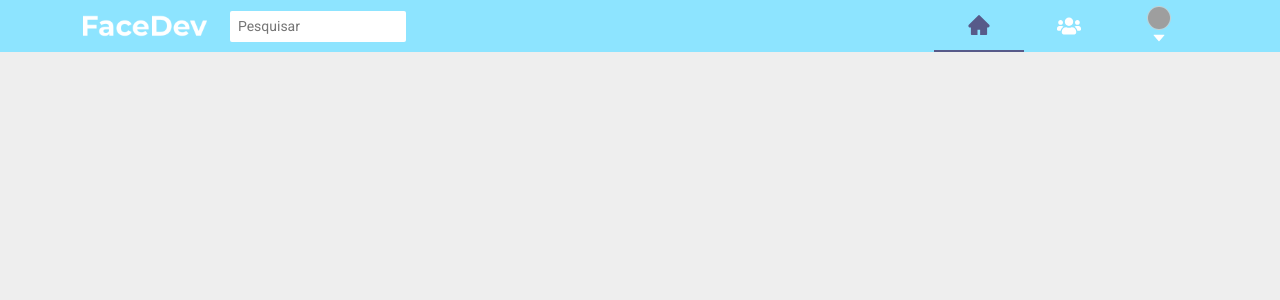
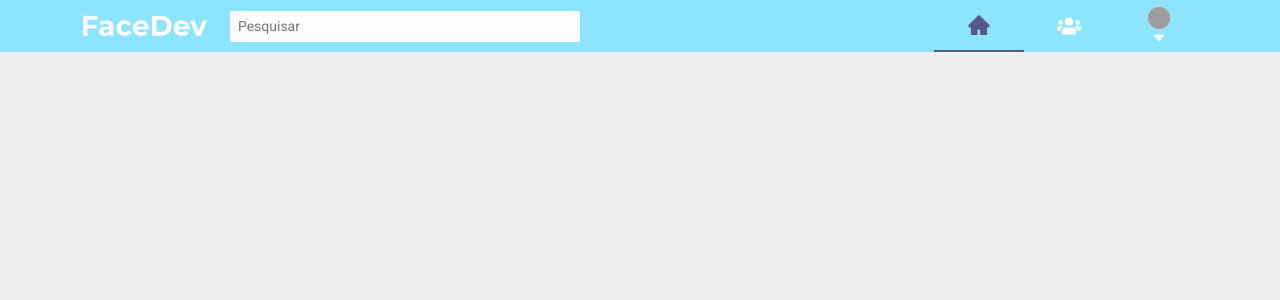
Before and after one commit to PauloGui/facedev, a React (Create React App) app: page / in a window 1280 px wide. Shown: the top 300 px of the page. Built offline with nearby package versions, Linux system fonts and the light colour scheme; grey boxes are pictures that could not be loaded.

Commit message:
Separa e estilizado o componente SearchInput

```diff
--- a/src/components/Header/index.jsx
+++ b/src/components/Header/index.jsx
@@ -1,11 +1,10 @@
 import React, {useState} from 'react'
-
+import InputSearch from '../InputSearch'
 import {
   Container,
   Wrapper,
   Left,
   LogoImg,
-  InputSearch,
   Right,
   Button,
   HomeIcon,
@@ -28,7 +27,7 @@ function Header() {
       <Wrapper>
         <Left>
           <LogoImg src={Logo} />
-          <InputSearch placeholder='Pesquisar' />
+          <InputSearch />
         </Left>
         <Right>
           <Button className='active'>
--- a/src/components/Header/styles.js
+++ b/src/components/Header/styles.js
@@ -28,26 +28,11 @@ export const  Wrapper = styled.div`
 export const  Left = styled.div`
   display: flex;
   align-items: center;
+
 `
 
 export const  LogoImg = styled.img`
   height: 40px;
-`
-
-export const  InputSearch = styled.input`
-  margin-left: 16px;
-
-  background: #fff;
-  color: #000;
-  font-size: 14px;
-  padding: 7.5px 8px;
-  border: none;
-  outline: none;
-  border-radius: 2px;
-
-  &:focus{
-    background: #fff;
-  }
 `
 
 export const  Right = styled.div`
--- /dev/null
+++ b/src/components/InputSearch/index.jsx
@@ -0,0 +1,11 @@
+import React from 'react'
+
+import { Input } from './styles'
+
+function InputSearch() {
+  return (
+    <Input placeholder='Pesquisar' />
+  )
+}
+
+export default InputSearch
--- /dev/null
+++ b/src/components/InputSearch/styles.js
@@ -0,0 +1,18 @@
+import styled from 'styled-components'
+
+export const Input = styled.input`
+  margin-left: 16px;
+  width: 350px;
+
+  background: #fff;
+  color: #000;
+  font-size: 14px;
+  padding: 7.5px 8px;
+  border: none;
+  outline: none;
+  border-radius: 2px;
+
+  &:focus{
+    background: #fff;
+  }
+`
```
Also changed, not shown: 1 other file (tests, documents, lock files or other folders).
